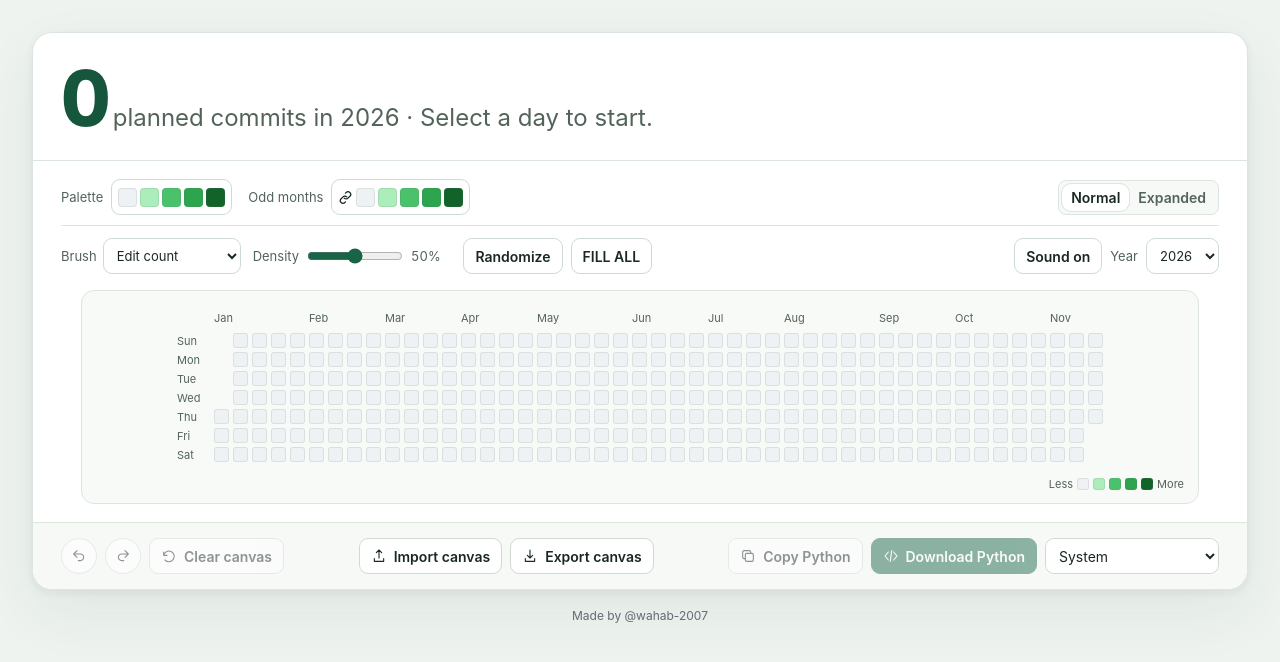
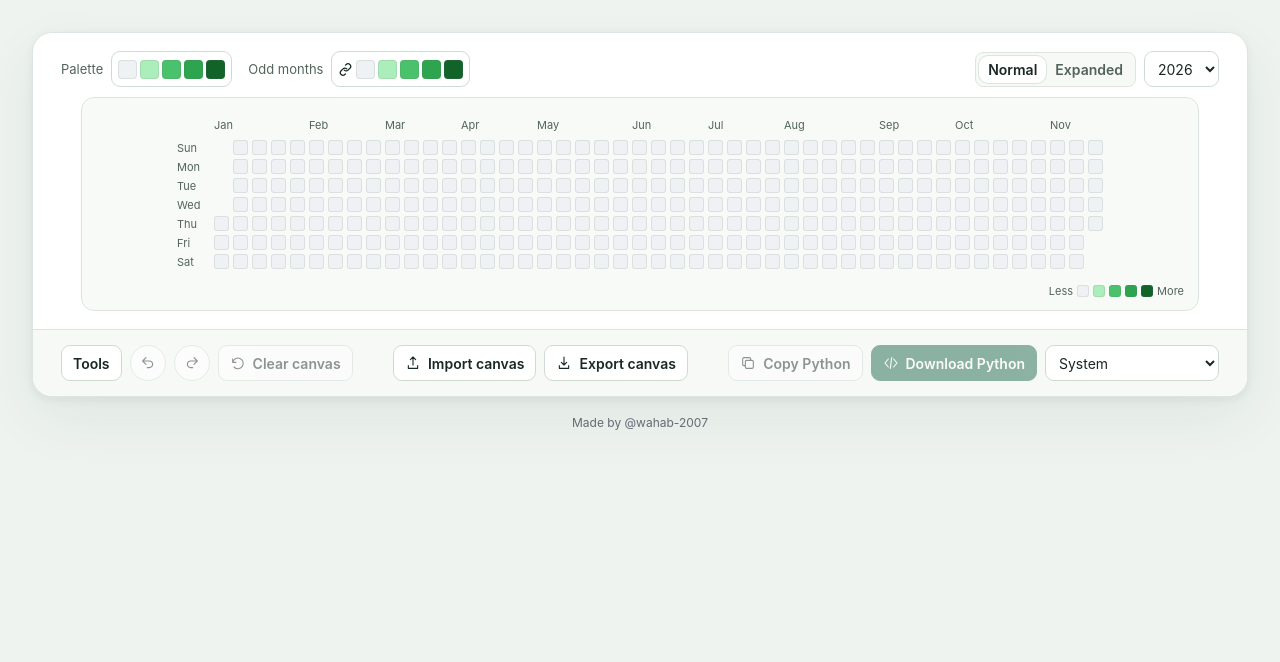
Before and after one commit to wahab-2007/brush-io, a React (Vite) app: page / in a window 1280 px wide. Shown: the top 662 px of the page. Built offline with nearby package versions, Linux system fonts and the light colour scheme.

Commit message:
Simplify the calendar toolbar and move brush tools into a popup

```diff
--- a/src/App.tsx
+++ b/src/App.tsx
@@ -5,6 +5,7 @@ import { Graph } from './components/Graph.tsx'
 import type { Selection } from './components/Graph.tsx'
 import { Icon } from './components/Icon.tsx'
 import { PaletteSelect } from './components/PaletteSelect.tsx'
+import { ToolbarPopover } from './components/ToolbarPopover.tsx'
 import { fillAll, randomFill } from './lib/brushFill.ts'
 import { playInterfaceSound } from './lib/brushSound.ts'
 import { useInterfaceSounds } from './lib/useInterfaceSounds.ts'
@@ -164,26 +165,32 @@ export default function App() {
   return (
     <main className="app">
       <section className="workspace" aria-label="Contribution canvas">
-        <div className="workspace-header">
-          <div>
-            <p className="canvas-total"><strong>{total.toLocaleString('en-US')}</strong> {total === 1n ? 'planned commit' : 'planned commits'} in {year}
-              {total === 0n && <span className="canvas-hint"> · Select a day to start.</span>}</p>
-          </div>
-        </div>
-
         <div className="graph-section">
           <div className="view-bar">
             <div className="palette-controls">
               <PaletteSelect label="Palette" value={theme} scheme={scheme} colors={palette} onChange={setTheme}/>
               <PaletteSelect label="Odd months" value={oddTheme} scheme={scheme} colors={oddPalette ?? palette} sharedColors={palette} onChange={setOddTheme}/>
             </div>
+            <div className="view-actions">
               <div className="segmented" role="group" aria-label="Calendar size">
                 <button aria-pressed={!expanded} onClick={() => { setExpanded(false); setSelection(undefined) }}>Normal</button>
                 <button aria-pressed={expanded} onClick={() => { setExpanded(true); setSelection(undefined) }}>Expanded</button>
               </div>
+              <select aria-label="Year" value={year} onChange={(event) => changeYear(Number(event.target.value))}>
+                {years.map((option) => <option key={option}>{option}</option>)}
+              </select>
+            </div>
           </div>
 
-          <div className="brush-bar">
+          <div className="graph-board">
+            <Graph dates={currentDates} counts={counts} levels={levels} palette={palette} oddPalette={oddPalette} expanded={expanded}
+              selected={selection?.date} opensEditor={brush === 'manual'} onSelect={useBrush}/>
+          </div>
+        </div>
+
+        <div className="action-bar">
+          <div className="history-actions" aria-label="Canvas history">
+            <ToolbarPopover label="Tools">
               <label className="brush-control"><span>Brush</span>
                 <select aria-label="Brush" value={brush} onChange={(event) => {
                   setBrush(event.target.value as Brush)
@@ -209,27 +216,11 @@ export default function App() {
               </label>
               <button type="button" onClick={() => fillCanvas('random')}>Randomize</button>
               <button type="button" onClick={() => fillCanvas('full')}>FILL ALL</button>
-            <div className="brush-end">
               <button type="button" aria-label="ASMR sound" aria-pressed={sound} onClick={() => {
                 if (!sound) void playInterfaceSound('click')
                 setSound(!sound)
               }}>Sound {sound ? 'on' : 'off'}</button>
-              <label className="year-control"><span>Year</span>
-                <select aria-label="Year" value={year} onChange={(event) => changeYear(Number(event.target.value))}>
-                  {years.map((option) => <option key={option}>{option}</option>)}
-                </select>
-              </label>
-            </div>
-          </div>
-
-          <div className="graph-board">
-            <Graph dates={currentDates} counts={counts} levels={levels} palette={palette} oddPalette={oddPalette} expanded={expanded}
-              selected={selection?.date} opensEditor={brush === 'manual'} onSelect={useBrush}/>
-          </div>
-        </div>
-
-        <div className="action-bar">
-          <div className="history-actions" aria-label="Canvas history">
+            </ToolbarPopover>
             <button className="history-button" aria-label="Undo" title="Undo" disabled={!history.past.length} onClick={() => { setHistory(undo); setSelection(undefined) }}><Icon name="undo"/></button>
             <button className="history-button" aria-label="Redo" title="Redo" disabled={!history.future.length} onClick={() => { setHistory(redo); setSelection(undefined) }}><Icon name="redo"/></button>
             <button disabled={!total} onClick={() => {
--- /dev/null
+++ b/src/components/ToolbarPopover.tsx
@@ -0,0 +1,12 @@
+import { useId } from 'react'
+import type { ReactNode } from 'react'
+
+export function ToolbarPopover({ label, children }: { label: string; children: ReactNode }) {
+  const id = useId()
+  return <>
+    <button type="button" aria-haspopup="dialog" popoverTarget={id}>{label}</button>
+    <div id={id} className="toolbar-popover" role="dialog" aria-label={label} popover="auto">
+      {children}
+    </div>
+  </>
+}
--- a/src/styles.css
+++ b/src/styles.css
@@ -268,33 +268,34 @@ button.history-button { flex: none; width: 36px; height: 36px; border-radius: 50
 .site-credit a { color: var(--credit); text-decoration: none; }
 .site-credit a:hover, .site-credit a:focus-visible { text-decoration: underline; text-underline-offset: 3px; }
 .workspace { background: var(--surface); border: 1px solid var(--border); border-radius: 20px; overflow: clip; box-shadow: var(--shadow); }
-.workspace-header { display: flex; align-items: end; justify-content: space-between; gap: 22px; padding: 28px 28px 24px; border-bottom: 1px solid var(--border); }
-.workspace-header p { margin: 0; color: var(--muted); line-height: 1.5; }
-.workspace-header > div { min-width: 0; }
-.workspace-header .canvas-total { font-size: clamp(17px, 2.25vw, 24px); line-height: 1.2; overflow-wrap: anywhere; }
-.canvas-total strong {
-  color: var(--accent-text);
-  font-size: clamp(46px, 6vw, 82px);
-  font-weight: 800;
-  letter-spacing: -.06em;
-  line-height: .98;
-  font-variant-numeric: tabular-nums;
-}
-.year-control { display: flex; align-items: center; gap: 8px; color: var(--muted); font-size: 13px; }
-.year-control select { color: var(--text); }
 .graph-section { padding: 18px 28px 18px; }
 .view-bar, .action-bar, .file-actions, .script-actions, .history-actions, .palette-control { display: flex; align-items: center; gap: 8px; }
 .palette-controls, .graph-legends { display: flex; flex-wrap: wrap; align-items: center; gap: 8px 16px; }
 .view-bar, .action-bar { justify-content: space-between; }
 .view-bar { flex-wrap: wrap; gap: 10px 16px; margin-bottom: 10px; }
-.brush-bar { display: flex; align-items: center; flex-wrap: wrap; gap: 8px; padding-top: 10px; margin-bottom: 14px; border-top: 1px solid var(--border); }
+.view-actions { display: flex; flex-wrap: wrap; align-items: center; gap: 8px; }
+.toolbar-popover {
+  position: fixed;
+  width: min(370px, calc(100vw - 24px));
+  max-height: calc(100dvh - 24px);
+  overflow: auto;
+  padding: 12px;
+  color: var(--text);
+  background: var(--surface);
+  border: 1px solid var(--control-border);
+  border-radius: 12px;
+  box-shadow: var(--shadow);
+}
+.toolbar-popover:popover-open { display: flex; flex-wrap: wrap; align-items: center; gap: 8px; }
+@supports (position-area: top span-right) {
+  .toolbar-popover { margin: 6px; position-area: top span-right; position-try-fallbacks: flip-block, flip-inline, flip-block flip-inline; }
+}
 .brush-control { display: inline-flex; align-items: center; gap: 6px; color: var(--muted); font-size: 13px; }
 .brush-control select, .brush-control input { color: var(--text); }
 .brush-control input[type="number"] { width: 84px; }
 .density-control { margin-inline: 4px; }
 .density-control input { width: 96px; accent-color: var(--primary); padding: 0; cursor: pointer; }
 .density-control span:last-child { min-width: 3.1em; font-variant-numeric: tabular-nums; }
-.brush-end { display: flex; align-items: center; gap: 8px; margin-inline-start: auto; }
 .palette-control { position: relative; color: var(--muted); font-size: 13px; }
 button.palette-preview { padding: 6px; color: var(--text); }
 .palette-cubes { display: inline-flex; align-items: center; gap: 3px; }
@@ -383,7 +384,6 @@ button.palette-preview { padding: 6px; color: var(--text); }
 
 @media (max-width: 700px) {
   .app { padding: 14px 14px 28px; }
-  .workspace-header { flex-direction: column; align-items: stretch; gap: 17px; padding: 19px; }
   .graph-section { padding: 12px 15px; }
   .graph-board { padding: 8px 8px 3px; }
   .action-bar { padding: 12px 15px; }
```
Lines whose indentation alone changed are shown as unchanged.
